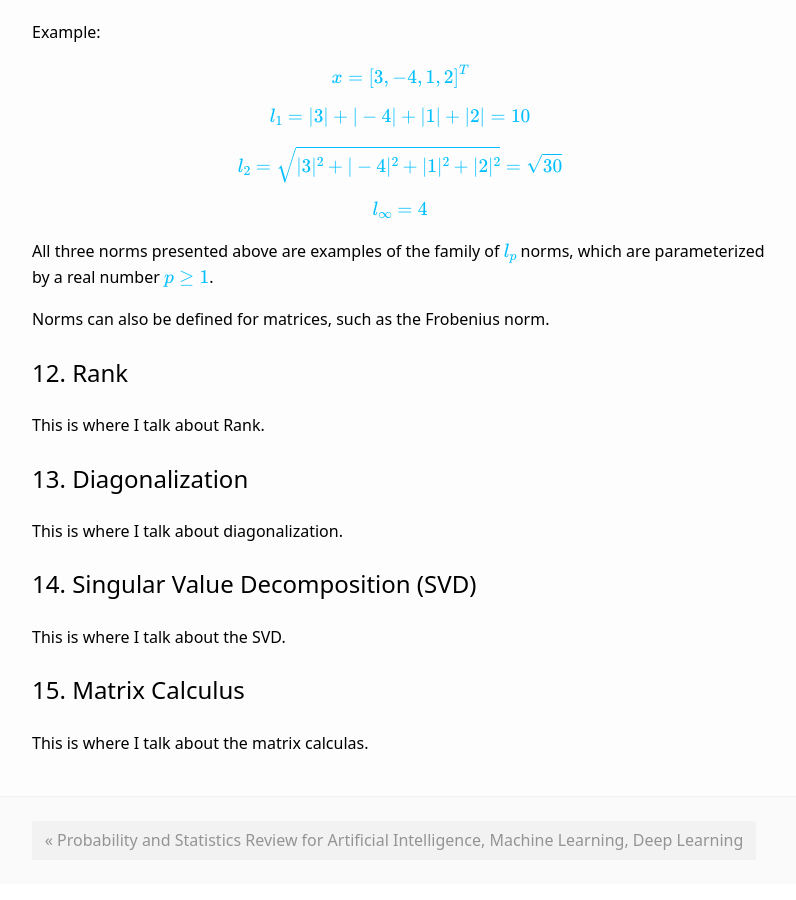
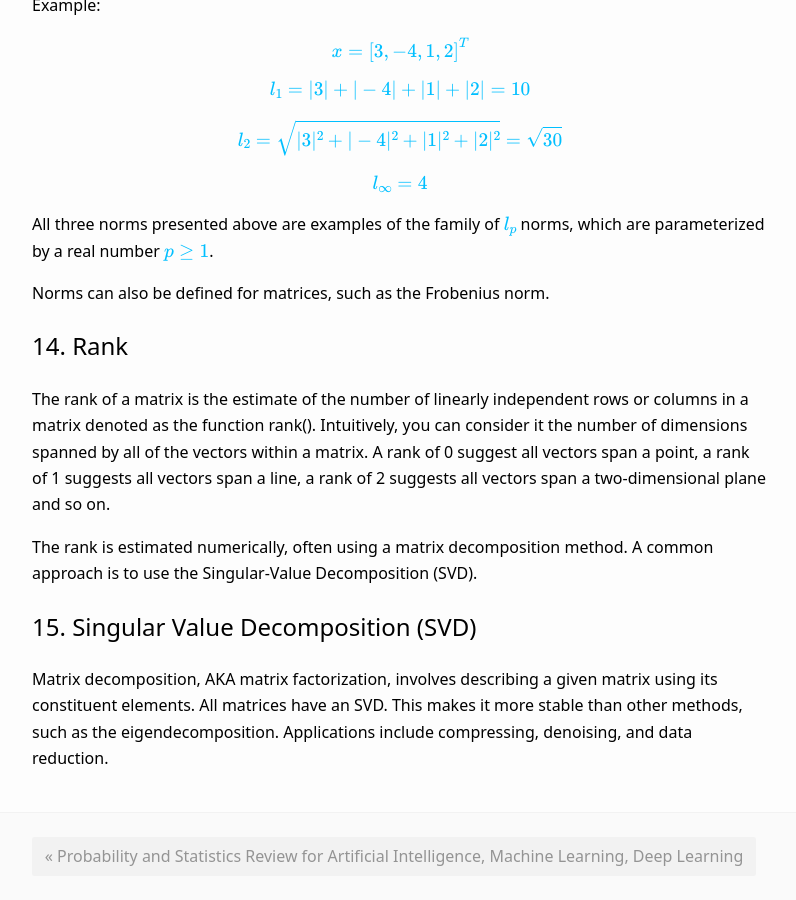
Before and after one commit to gurpreet-ai/gurpreet-ai.github.io, a Jekyll site: the page built from _posts/2018-12-31-Linear-Algebra-Review-for-AI-ML-DL.md, in a window 1280 px wide and 900 px high, scrolled down 6273 px. Shown: the whole window, without its empty margins (240-1036 px from the left). Built offline with Jekyll 4.4.1, drawn with Linux system fonts in a browser that asks for light colours; formulas are drawn with MathJax 3; some of the changed text lies outside the part shown.

Commit message:
updated LA article

```diff
--- a/_posts/2018-12-31-Linear-Algebra-Review-for-AI-ML-DL.md
+++ b/_posts/2018-12-31-Linear-Algebra-Review-for-AI-ML-DL.md
@@ -19,8 +19,7 @@ date:   2018-12-31 12:00:00
 - [12. Inverse](#12-inverse)
 - [13. Norms](#13-norms)
 - [14. Rank](#14-rank)
-- [15. Diagonalization](#15-diagonalization)
-- [16. Singular Value Decomposition (SVD)](#16-singular-value-decomposition)
+- [15. Singular Value Decomposition (SVD)](#15-singular-value-decomposition)
 
 ## 1. Matrices and Vectors
 Matrices are 2-dimensional arrays. The matrix below has four rows and three columns, so it is a 4 x 3 matrix.
@@ -367,14 +366,13 @@ All three norms presented above are examples of the family of $$l_p$$ norms, whi
 
 Norms can also be defined for matrices, such as the **Frobenius norm**.
 
-## 12. Rank
-This is where I talk about Rank.
+## 14. Rank
 
-## 13. Diagonalization
-This is where I talk about diagonalization.
+The rank of a matrix is the estimate of the number of linearly independent rows or columns in
+a matrix denoted as the function rank(). Intuitively, you can consider it the number of dimensions spanned by all of the vectors within a matrix. A rank of 0 suggest all vectors span a point, a rank of 1 suggests all vectors span a line, a rank of 2 suggests all vectors span a two-dimensional plane and so on.
 
-## 14. Singular Value Decomposition (SVD)
-This is where I talk about the SVD.
+The rank is estimated numerically, often using a matrix decomposition method. A common approach is to use the Singular-Value Decomposition (SVD).
 
-## 15. Matrix Calculus
-This is where I talk about the matrix calculas.
+## 15. Singular Value Decomposition (SVD)
+
+Matrix decomposition, AKA matrix factorization, involves describing a given matrix using its constituent elements. All matrices have an SVD. This makes it more stable than other methods, such as the eigendecomposition. Applications include compressing, denoising, and data reduction.
```
